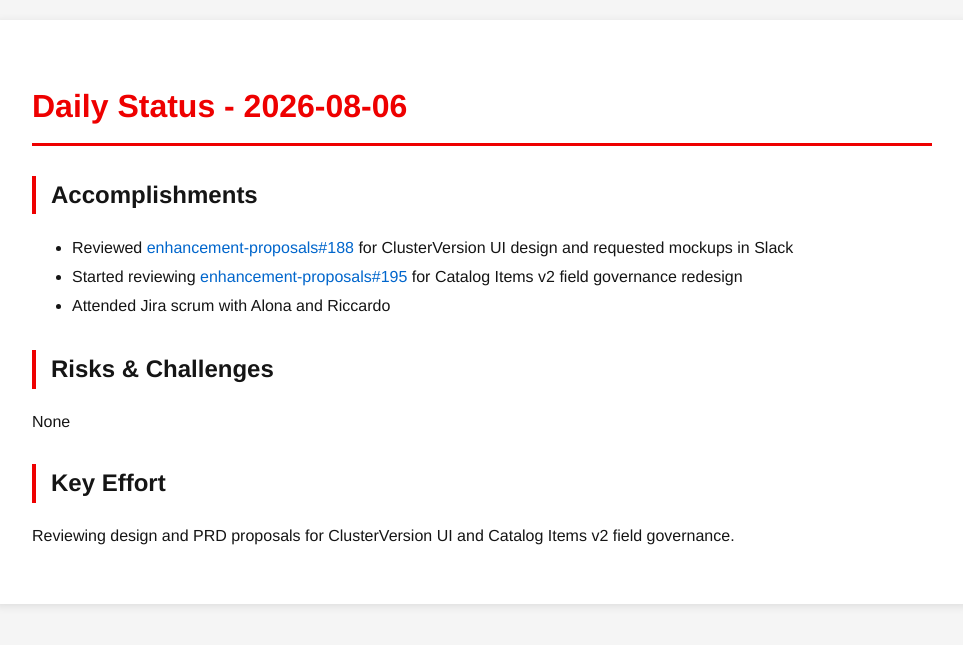
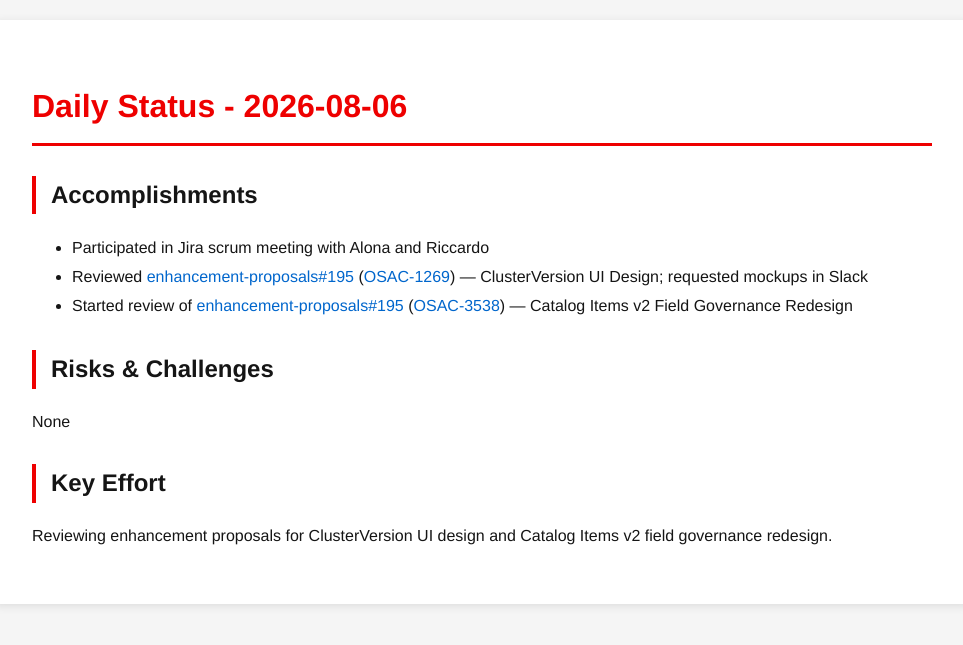
Before and after one commit to tzvatot/daily-status, a Jekyll site: the page built from 2026-08-06.md, in a window 1280 px wide. Shown: the top 645 px of the page, without its empty margins (158-1121 px from the left). Built offline with Jekyll 4.4.1, drawn with Linux system fonts in a browser that asks for light colours.

Commit message:
Daily status update - 2026-08-06

```diff
--- a/2026-08-06.md
+++ b/2026-08-06.md
@@ -7,12 +7,12 @@ date: 2026-08-06
 # Daily Status - 2026-08-06
 
 ## Accomplishments
-- Reviewed [enhancement-proposals#188](https://github.com/osac-project/enhancement-proposals/pull/188) for ClusterVersion UI design and requested mockups in Slack
-- Started reviewing [enhancement-proposals#195](https://github.com/osac-project/enhancement-proposals/pull/195) for Catalog Items v2 field governance redesign
-- Attended Jira scrum with Alona and Riccardo
+- Participated in Jira scrum meeting with Alona and Riccardo
+- Reviewed [enhancement-proposals#195](https://github.com/osac-project/enhancement-proposals/pull/195) ([OSAC-1269](https://redhat.atlassian.net/browse/OSAC-1269)) — ClusterVersion UI Design; requested mockups in Slack
+- Started review of [enhancement-proposals#195](https://github.com/osac-project/enhancement-proposals/pull/195) ([OSAC-3538](https://redhat.atlassian.net/browse/OSAC-3538)) — Catalog Items v2 Field Governance Redesign
 
 ## Risks & Challenges
 None
 
 ## Key Effort
-Reviewing design and PRD proposals for ClusterVersion UI and Catalog Items v2 field governance.
+Reviewing enhancement proposals for ClusterVersion UI design and Catalog Items v2 field governance redesign.
```
